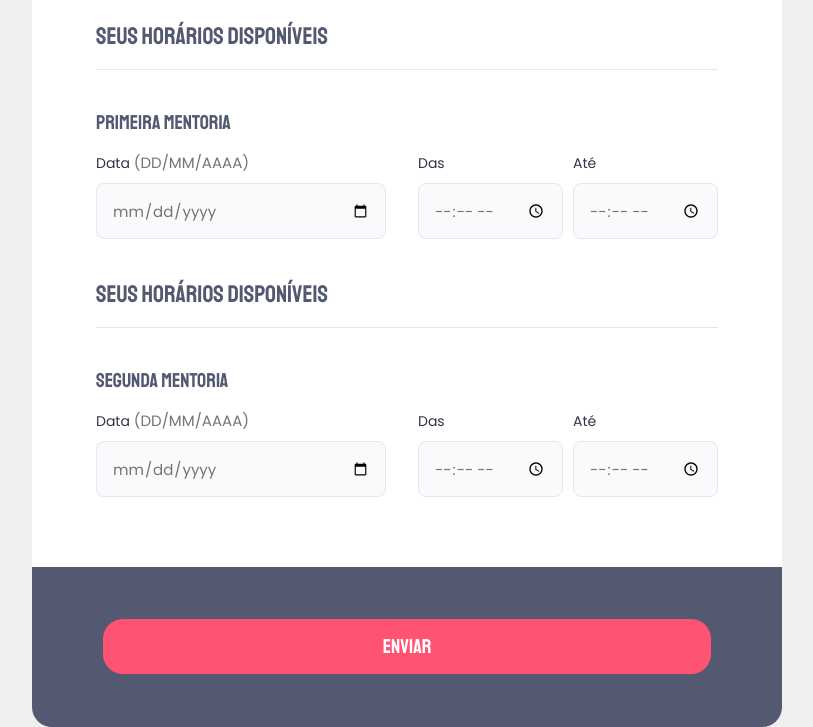
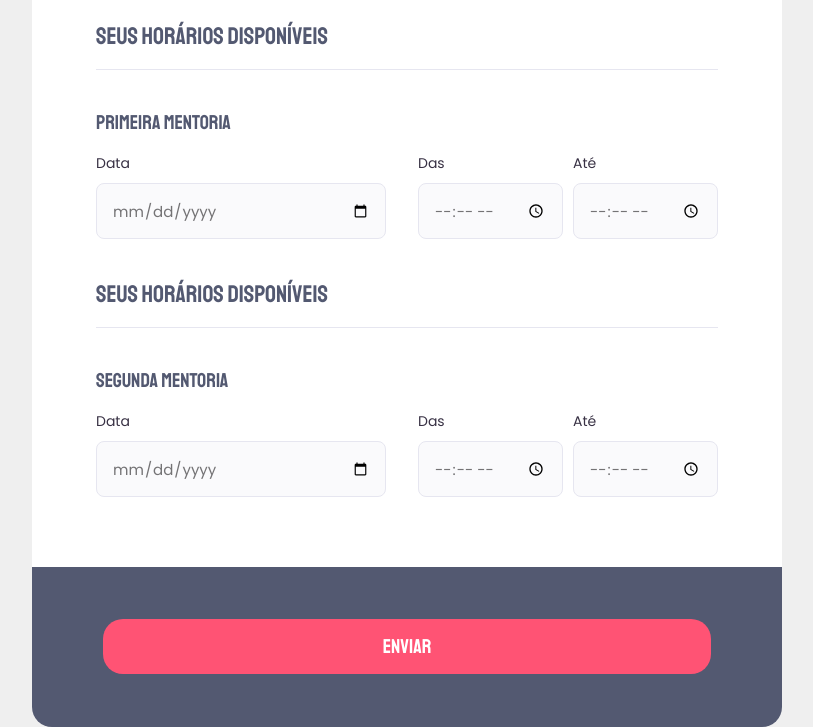
Before and after one commit to gabriellllima/criando-formulario01-03, a plain HTML site: page index.html in a window 1280 px wide. Shown: the part 1015-1742 px from the top of the page, without its empty margins (233-1046 px from the left). Drawn offline with Linux system fonts and the light colour scheme.

Commit message:
Update index.html
Removed duplicate information

```diff
--- a/index.html
+++ b/index.html
@@ -66,7 +66,7 @@
 
                     <div class="col3">
                         <div class="input-wrapper">
-                            <label for="date">Data <span>(DD/MM/AAAA)</span></label>
+                            <label for="date">Data</label>
                             <input required type="date" id="date">
                         </div>
 
@@ -90,7 +90,7 @@
 
                     <div class="col3">
                         <div class="input-wrapper">
-                            <label for="date2">Data <span>(DD/MM/AAAA)</span></label>
+                            <label for="date2">Data</label>
                             <input required type="date" id="date2">
                         </div>
 
```
